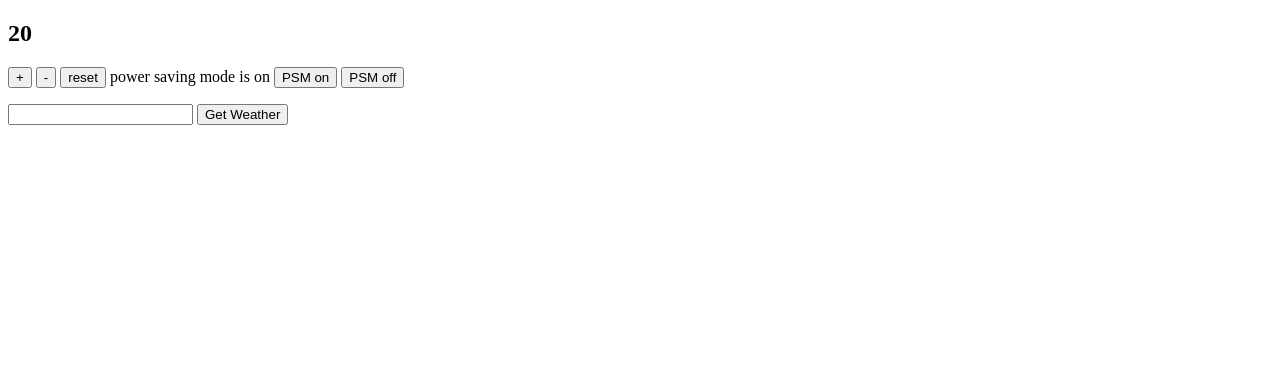
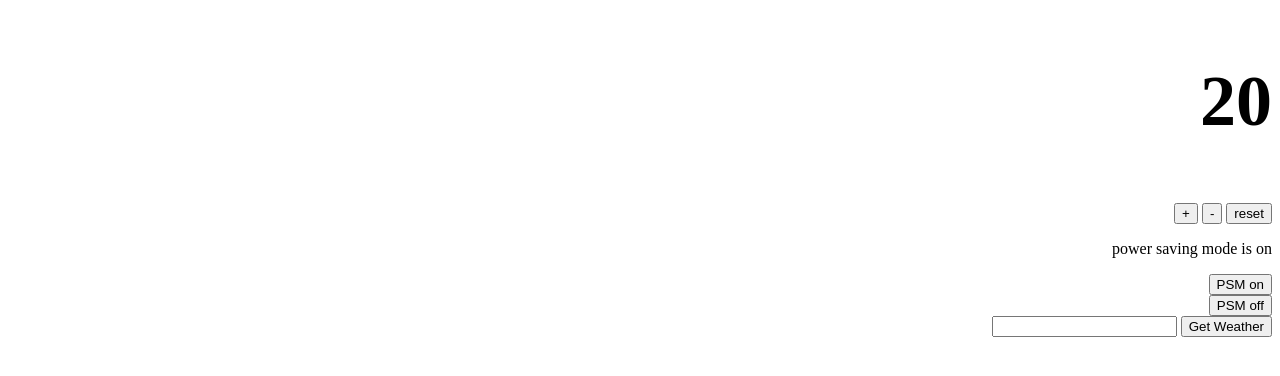
Before and after one commit to FayeCarter/thermostat, a plain HTML site: page index.html in a window 1280 px wide. Drawn offline with nearby package versions, Linux system fonts and the light colour scheme.

Commit message:
CSS STUFF

```diff
--- a/index.html
+++ b/index.html
@@ -8,21 +8,25 @@
     <link href="styles.css" rel="stylesheet" type="text/css" />
   </head>
   <body>
-    <section>
+    <section id='content'>
+
       <h1 id="temperature">0</h1>
-      <p>
+      <div class="dashboard">
         <button id="temp-up">+</button>
         <button id="temp-down">-</button>
         <button id="temp-reset">reset</button>
-        power saving mode is <span id="power-saving-status">on</span>
-        <button id="powersaving-on">PSM on</button>
+      <p>power saving mode is <span id="power-saving-status">on</span></p>
+          <button id="powersaving-on">PSM on</button><br>
           <button id="powersaving-off">PSM off</button>
           <!-- <button id="get-weather">Get Weather</button> -->
+          <div class="reporting">
             <form id="get-weather">
               <input id="city" type="text" name = "city">
               <input type="submit" value="Get Weather">
             </form>
             <p id="weather"></p>
+          </div>
+    </div>
       </p>
     </section>
   </body>
--- a/styles.css
+++ b/styles.css
@@ -9,3 +9,10 @@
 .High{
   color: red;
 }
+
+#temperature {
+  font-size: 72px;
+}
+* {
+  text-align: right;
+}
```
Lines whose indentation alone changed are shown as unchanged.
